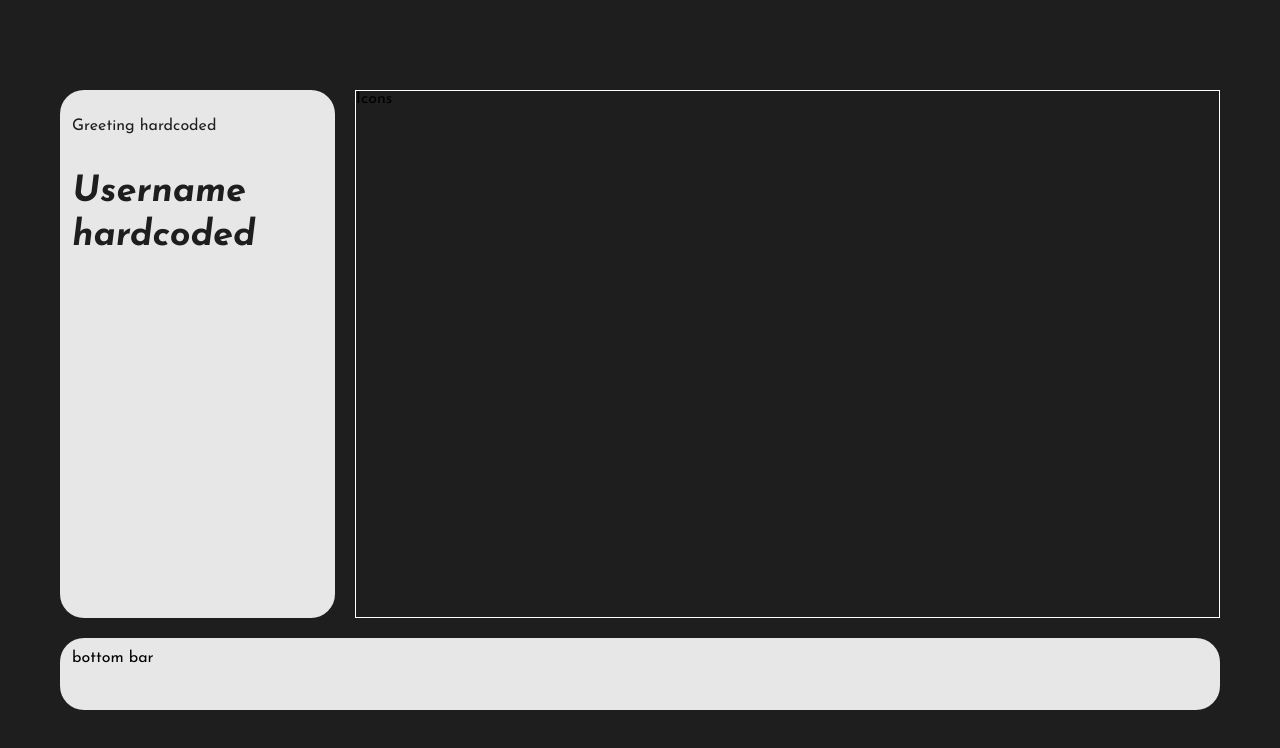
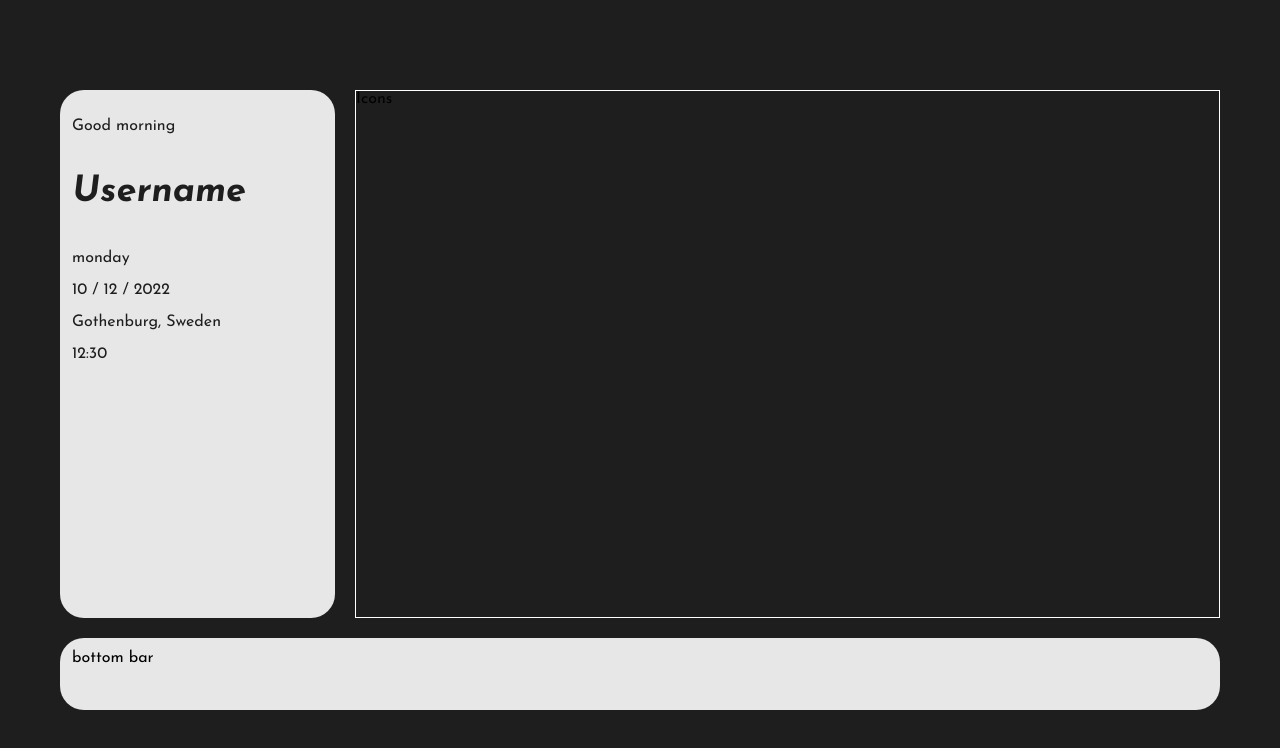
Before and after one commit to DagnaSchmidt/Dev-Dash-v2, a React (Create React App) app: page / in a window 1280 px wide. Shown: the top 748 px of the page. Built offline with nearby package versions, Linux system fonts and the light colour scheme.

Commit message:
info content

```diff
--- a/src/Components/Info.js
+++ b/src/Components/Info.js
@@ -6,14 +6,29 @@ const Info = () => {
     <header className='info'>
         <div className='info__top'>
           <p className='info__top__greeting'>
-            Greeting hardcoded
+            Good morning
           </p>
           <p className='info__top__username display-small'>
-            Username hardcoded
+            Username
           </p>
         </div>
         <div className='info__bottom'>
-
+          <div className='info__bottom__day'>
+            <p className='info__bottom__day-name'>
+              monday
+            </p>
+            <p className='info__bottom__date'>
+              10 / 12 / 2022
+            </p>
+          </div>
+          <div className='info__bottom__localization'>
+            <p className='info__bottom__city'>
+              Gothenburg, Sweden
+            </p>
+            <p className='info__bottom__clock'>
+              12:30
+            </p>
+          </div>
         </div>
     </header>
   )
--- a/src/Styles/media.css
+++ /dev/null
@@ -1,12 +0,0 @@
-:root {
-  --color-bg: #1E1E1E;
-  --color-white: #E7E7E7;
-  --color-light-grey: #AFAFAF;
-}
-
-.display-small {
-  font-style: italic;
-  font-weight: 700;
-  font-size: 36px;
-  line-height: 44px;
-}/*# sourceMappingURL=media.css.map */
--- a/src/Styles/media.scss
+++ /dev/null
@@ -1,3 +0,0 @@
-@import 'var';
-
-//media queries of all apps
```
Also changed, not shown: 1 other file (tests, documents, lock files or other folders).
